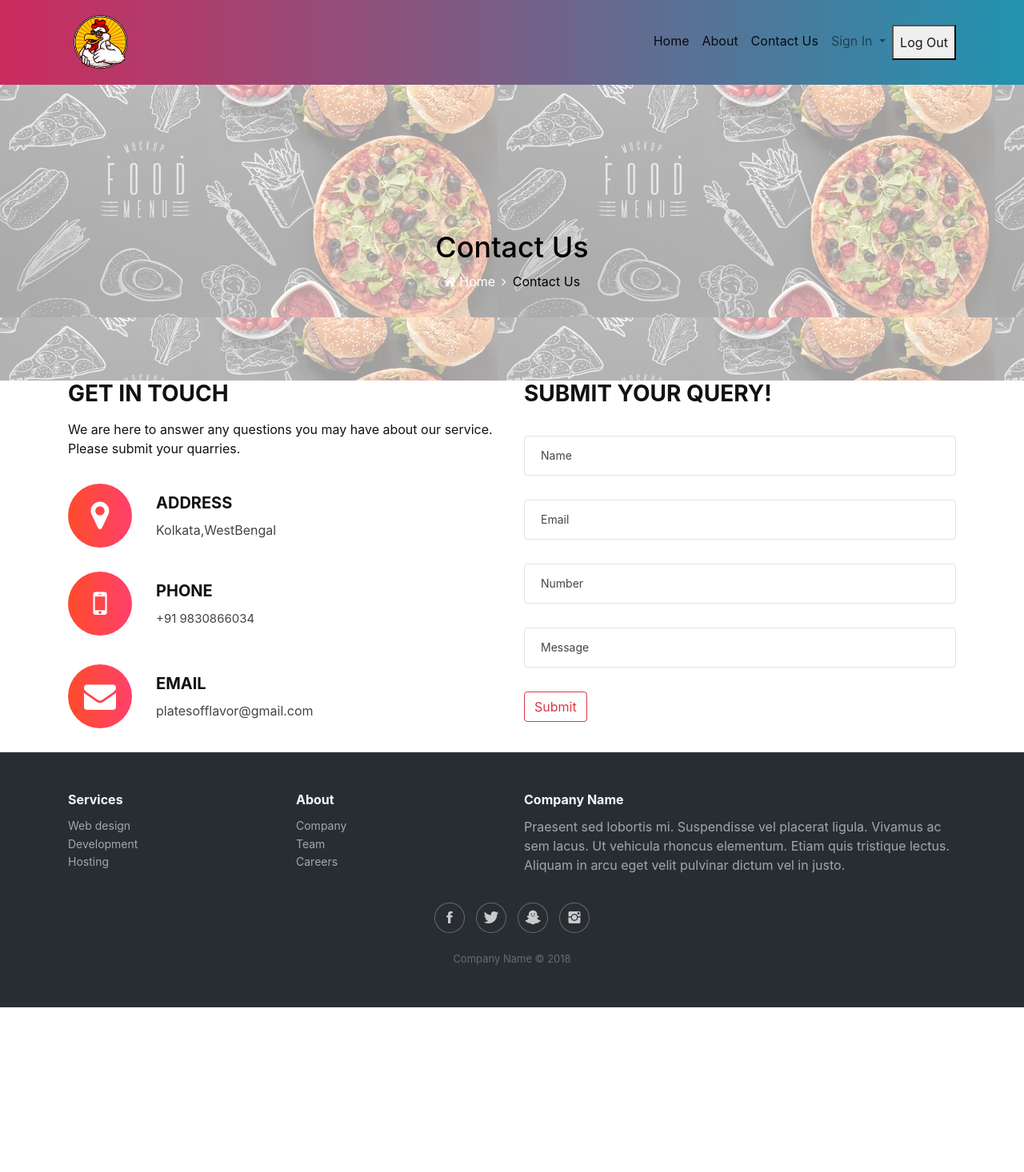
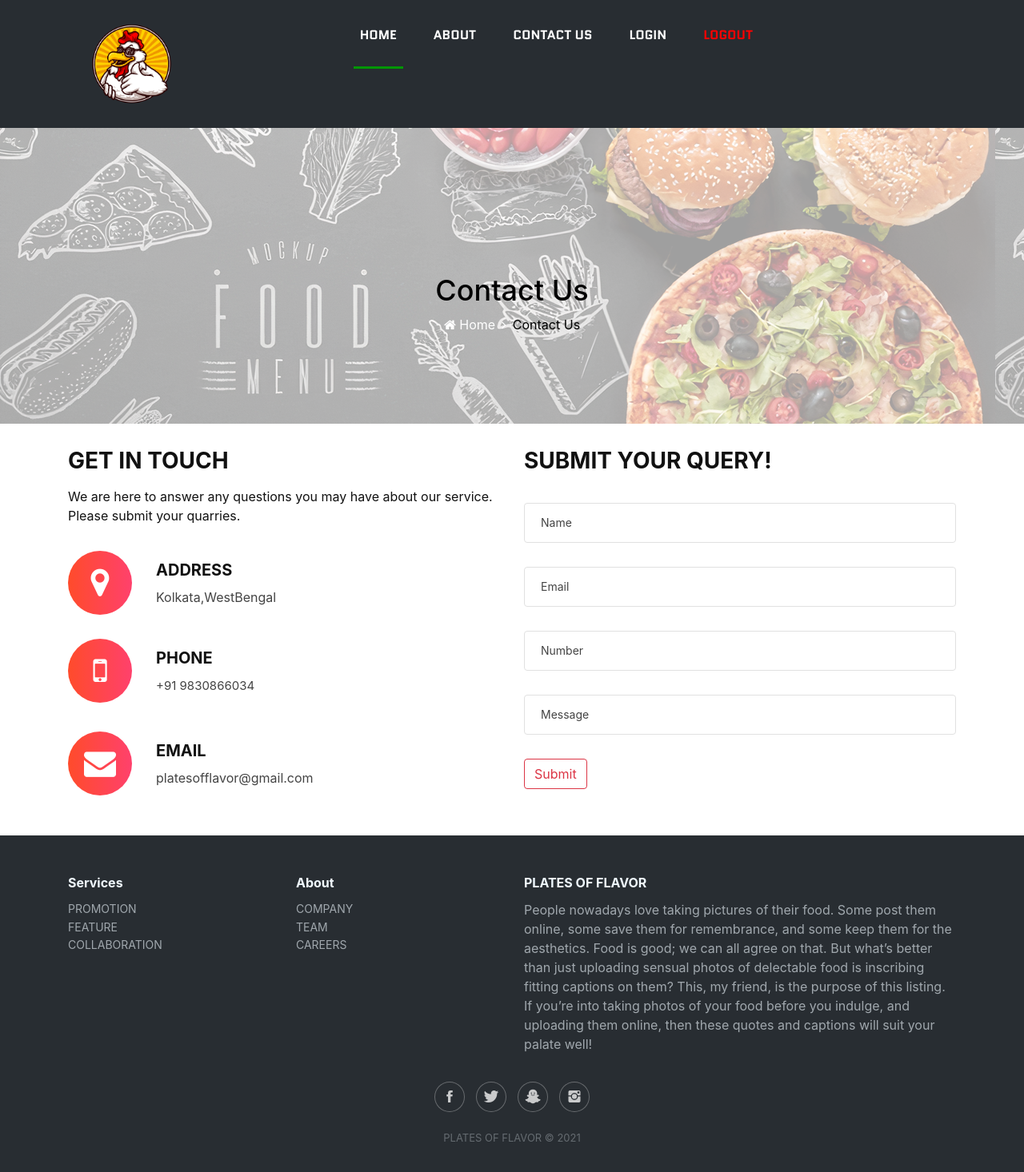
Before and after one commit to suparnaa-git/Platesofflavor, an Angular app: page /contactus in a window 1280 px wide. Shown: the top 1466 px of the page at 80% size. Before the commit the page ends 1260 px from the top, so only its background shows below. Built offline with nearby package versions, Linux system fonts and the light colour scheme; sample sign-in values are in the browser's storage.

Commit message:
make it better

```diff
--- a/src/app/Components/Auth/sing-in/sing-in.component.ts
+++ b/src/app/Components/Auth/sing-in/sing-in.component.ts
@@ -26,7 +26,7 @@ export class SingInComponent implements OnInit {
      this.loginResponse=response
      this.store.SetResponseFromLogin(this.loginResponse.token)
      console.log(response);
-     this.router.navigate(['/home'])
+     this.router.navigate(['/about'])
    })
  }
 }
--- a/src/app/Components/contactus/contactus.component.html
+++ b/src/app/Components/contactus/contactus.component.html
@@ -15,7 +15,7 @@
 
 <body>
     <!-- Breadcrumb Begin -->
-    <section  class="breadcrumb-area" style="background-image:url(../../../assets/ping.png);">
+    <section class="breadcrumb-area" style="background-image:url(../../../assets/ping.png); margin-bottom: 30px;">
         <div class="container h-100">
             <div class="row h-100 align-items-center">
                 <div class="col-12">
--- a/src/app/Layout/footer/footer.component.css
+++ b/src/app/Layout/footer/footer.component.css
@@ -2,6 +2,7 @@
 	padding:50px 0;
 	color:#f0f9ff;
 	background-color:#282d32;
+	margin-top: 20px;
   }
 
   .footer-dark h3 {
--- a/src/app/Layout/footer/footer.component.html
+++ b/src/app/Layout/footer/footer.component.html
@@ -15,26 +15,28 @@
                     <div class="col-sm-6 col-md-3 item">
                         <h3>Services</h3>
                         <ul>
-                            <li><a href="#">Web design</a></li>
-                            <li><a href="#">Development</a></li>
-                            <li><a href="#">Hosting</a></li>
+                            <li><a href="#">PROMOTION</a></li>
+                            <li><a href="#">FEATURE</a></li>
+                            <li><a href="#">COLLABORATION</a></li>
                         </ul>
                     </div>
                     <div class="col-sm-6 col-md-3 item">
                         <h3>About</h3>
                         <ul>
-                            <li><a href="#">Company</a></li>
-                            <li><a href="#">Team</a></li>
-                            <li><a href="#">Careers</a></li>
+                            <li><a href="#">COMPANY</a></li>
+                            <li><a href="#">TEAM</a></li>
+                            <li><a href="#">CAREERS</a></li>
                         </ul>
                     </div>
                     <div class="col-md-6 item text">
-                        <h3>Company Name</h3>
-                        <p>Praesent sed lobortis mi. Suspendisse vel placerat ligula. Vivamus ac sem lacus. Ut vehicula rhoncus elementum. Etiam quis tristique lectus. Aliquam in arcu eget velit pulvinar dictum vel in justo.</p>
+                        <h3>PLATES OF FLAVOR</h3>
+                        <p>People nowadays love taking pictures of their food. Some post them online, some save them for remembrance, and some keep them for the aesthetics.
+                            Food is good; we can all agree on that. But what’s better than just uploading sensual photos of delectable food is inscribing fitting captions on them? This, my friend, is the purpose of this listing.
+                            If you’re into taking photos of your food before you indulge, and uploading them online, then these quotes and captions will suit your palate well!</p>
                     </div>
                     <div class="col item social"><a href="#"><i class="icon ion-social-facebook"></i></a><a href="#"><i class="icon ion-social-twitter"></i></a><a href="#"><i class="icon ion-social-snapchat"></i></a><a href="#"><i class="icon ion-social-instagram"></i></a></div>
                 </div>
-                <p class="copyright">Company Name © 2018</p>
+                <p class="copyright">PLATES OF FLAVOR © 2021</p>
             </div>
         </footer>
     </div>
--- a/src/app/Layout/header/header.component.css
+++ b/src/app/Layout/header/header.component.css
@@ -1,8 +1,116 @@
-.logo{
-    width: 80px;
-    height: 80px;
-    margin-left: 0%;
+.header-section.header-normal {
+	-webkit-box-shadow: 0px 5px 25px rgba(170, 170, 170, 0.1);
+	box-shadow: 0px 5px 25px rgba(170, 170, 170, 0.1);
 }
-.bg-light{
-    background: linear-gradient(to right,#cc2b5e,#2193b0)!important;;
+
+.logo {
+	float: left;
+	padding: 30px 0;
+	margin-right: 80px;
+
 }
+
+.logo a {
+	display: inline-block;
+}
+
+.nav-menu {
+	float: left;
+}
+
+.nav-menu ul li {
+	list-style: none;
+	display: inline-block;
+	margin-right: 30px;
+	position: relative;
+}
+
+.nav-menu ul li:last-child {
+	margin-right: 0;
+}
+
+.nav-menu ul li:hover .dropdown {
+	top: 86px;
+	opacity: 1;
+	visibility: visible;
+}
+
+.nav-menu ul li:hover>a:after {
+	opacity: 1;
+}
+
+.nav-menu ul li.active a:after {
+	opacity: 1;
+}
+
+.nav-menu ul li a {
+	font-size: 16px;
+	font-weight: 700;
+	text-transform: uppercase;
+	color: #111111;
+	display: block;
+	padding: 32px 8px 30px;
+	position: relative;
+	font-family: "Quantico", sans-serif;
+}
+
+.nav-menu ul li a:after {
+	position: absolute;
+	left: 0;
+	bottom: 0;
+	height: 3px;
+	width: 100%;
+	background: #009603;
+	content: "";
+	opacity: 0;
+	-webkit-transition: all 0.3s;
+	-o-transition: all 0.3s;
+	transition: all 0.3s;
+}
+
+.nav-menu ul li .dropdown {
+	position: absolute;
+	left: 0;
+	top: 105px;
+	background: #111111;
+	width: 180px;
+	z-index: 99;
+	opacity: 0;
+	visibility: hidden;
+	-webkit-transition: all 0.3s;
+	-o-transition: all 0.3s;
+	transition: all 0.3s;
+}
+
+.nav-menu ul li .dropdown li {
+	display: block;
+	margin-right: 0;
+}
+
+.nav-menu ul li .dropdown li a {
+	color: #ffffff;
+	padding: 5px 18px;
+	font-weight: 400;
+	text-transform: capitalize;
+}
+
+.nav-menu ul li .dropdown li a:after {
+	display: none;
+}
+
+.top-search {
+	font-size: 15px;
+	height: 50px;
+	width: 50px;
+	color: #ffffff;
+	background: #009603;
+	line-height: 50px;
+	text-align: center;
+	cursor: pointer;
+	float: right;
+	margin: 19px 0 16px;
+}
+
+.slicknav_menu {
+	display: none;
+}
--- a/src/app/Layout/header/header.component.html
+++ b/src/app/Layout/header/header.component.html
@@ -1,37 +1,58 @@
-<nav class="navbar navbar-expand-lg navbar-light bg-light">
-  <div class="container">
-    <a class="navbar-brand" href="#"><img src="../../../assets/Logo/logo.png" class="logo"></a>
-    <button class="navbar-toggler" type="button" data-toggle="collapse" data-target="#navbarSupportedContent" aria-controls="navbarSupportedContent" aria-expanded="false" aria-label="Toggle navigation">
-      <span class="navbar-toggler-icon"></span>
-    </button>
-    <div class="collapse navbar-collapse" id="navbarSupportedContent">
-      <ul class="navbar-nav ml-auto">
-        <li class="nav-item active">
-          <a class="nav-link" routerLink="/about">Home<span class="sr-only">(current)</span></a>
+<head>
+  <!-- Google Font -->
+  <link href="https://fonts.googleapis.com/css?family=Quantico:400,700&display=swap" rel="stylesheet">
+  <link href="https://fonts.googleapis.com/css?family=Open+Sans:400,600,700&display=swap" rel="stylesheet">
+
+  <!-- Css Styles -->
+  <link rel="stylesheet" href="../header/header.component.css" type="text/css">
+</head>
+
+<body>
+  <!-- Header Section Begin -->
+  <header class="header-section">
+      <div class="container-fluid">
+          <div class="row">
+              <div class="col-lg-12" style="background-color:#282d32;">
+                  <div class="logo">
+                      <a><img style="margin-top: 0px; height: 100px; padding-left: 90px;" src="../../../assets/Logo/logo.png" alt=""></a>
+                  </div>
+                  <nav class="nav-menu mobile-menu" style="margin-left: 100px;">
+                      <ul>
+                          <li class="active">
+                            <a class="nav-link" routerLink="/about" style="color:white;">Home <span class="sr-only">(current)</span></a>
                           </li>
-        <li class="nav-item active">
-          <a class="nav-link" routerLink="/home">About</a>
+                          <li>
+                            <a class="nav-link" routerLink="/home" style="color:white;">About</a>
                           </li>
-        <li class="nav-item active">
-          <a class="nav-link" routerLink="/contactus">Contact Us</a>
+                          <li class="">
+                            <a class="nav-link" routerLink="/contactus" style="color:white;">Contact Us</a>
                           </li>
-        <li class="nav-item dropdown">
-          <a class="nav-link dropdown-toggle" routerLink="/signin" href="" id="navbarDropdown" role="button" data-toggle="dropdown" aria-haspopup="true" aria-expanded="false">
-            Sign In
-          </a>
-          <!-- <div class="dropdown-menu" aria-labelledby="navbarDropdown">
-            <a class="dropdown-item" routerLink="/signin">SignIn</a>
-            <a class="dropdown-item" routerLink="/signup">Sign up</a>
-          </div> -->
+                          <li class="">
+                            <a class="nav-link" routerLink="/signin" style="color:white;">Login</a>
                           </li>
-        <li class="nav-item active">
+                          <li class="">
+                            <a class="nav-link" (click)="onclicklogout()" style="color:red;">Logout</a>
+                          </li>
+                          <!-- <li class="nav-item active">
                             <button class="nav-link" (click)="onclicklogout()">Log Out</button>
-        </li>
+                          </li> -->
+
                       </ul>
-      <form class="form-inline my-2 my-lg-0">
-        <!-- <input class="form-control mr-sm-2" type="search" placeholder="Search" aria-label="Search"> -->
-        <!-- <button class="btn btn-outline-success my-2 my-sm-0" type="submit">Search</button> -->
-      </form>
+                  </nav>
+                  <div id="mobile-menu-wrap"></div>
               </div>
           </div>
-  </nav>
+      </div>
+  </header>
+  <!-- Header End -->
+
+  <!-- Js Plugins -->
+  <script src="js/jquery-3.3.1.min.js"></script>
+  <script src="js/bootstrap.min.js"></script>
+  <script src="js/jquery.magnific-popup.min.js"></script>
+  <script src="js/isotope.pkgd.min.js"></script>
+  <script src="js/masonry.pkgd.min.js"></script>
+  <script src="js/jquery.slicknav.js"></script>
+  <script src="js/owl.carousel.min.js"></script>
+  <script src="js/main.js"></script>
+</body>
--- a/src/app/app-routing.module.ts
+++ b/src/app/app-routing.module.ts
@@ -10,8 +10,8 @@ import { AuthGuard } from './auth.guard';
 
 const routes: Routes = [
 {path:'',redirectTo:'/about',pathMatch:'full'},
-{path:'home',component:HomeComponent},
-{path:'about', component:AboutComponent,canActivate:[AuthGuard]},
+{path:'home',component:HomeComponent,canActivate:[AuthGuard]},
+{path:'about', component:AboutComponent},
 {path:'signin',component:SingInComponent},
 {path:'signup',component:SingUpComponent},
 {path:'contactus',component:ContactusComponent,canActivate:[AuthGuard]},
```
Also changed, not shown: src/assets/Logo/logo.png, src/assets/ping.png. Lines whose indentation alone changed are shown as unchanged.
